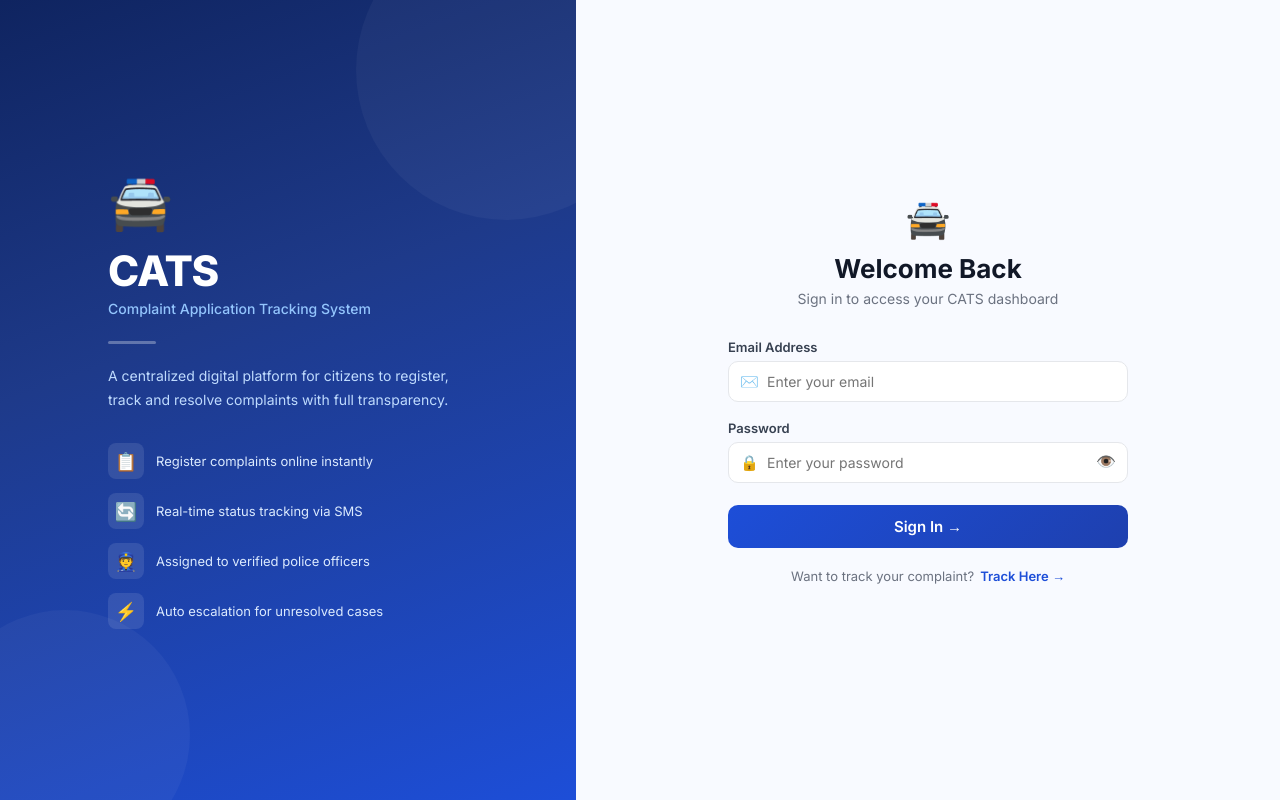
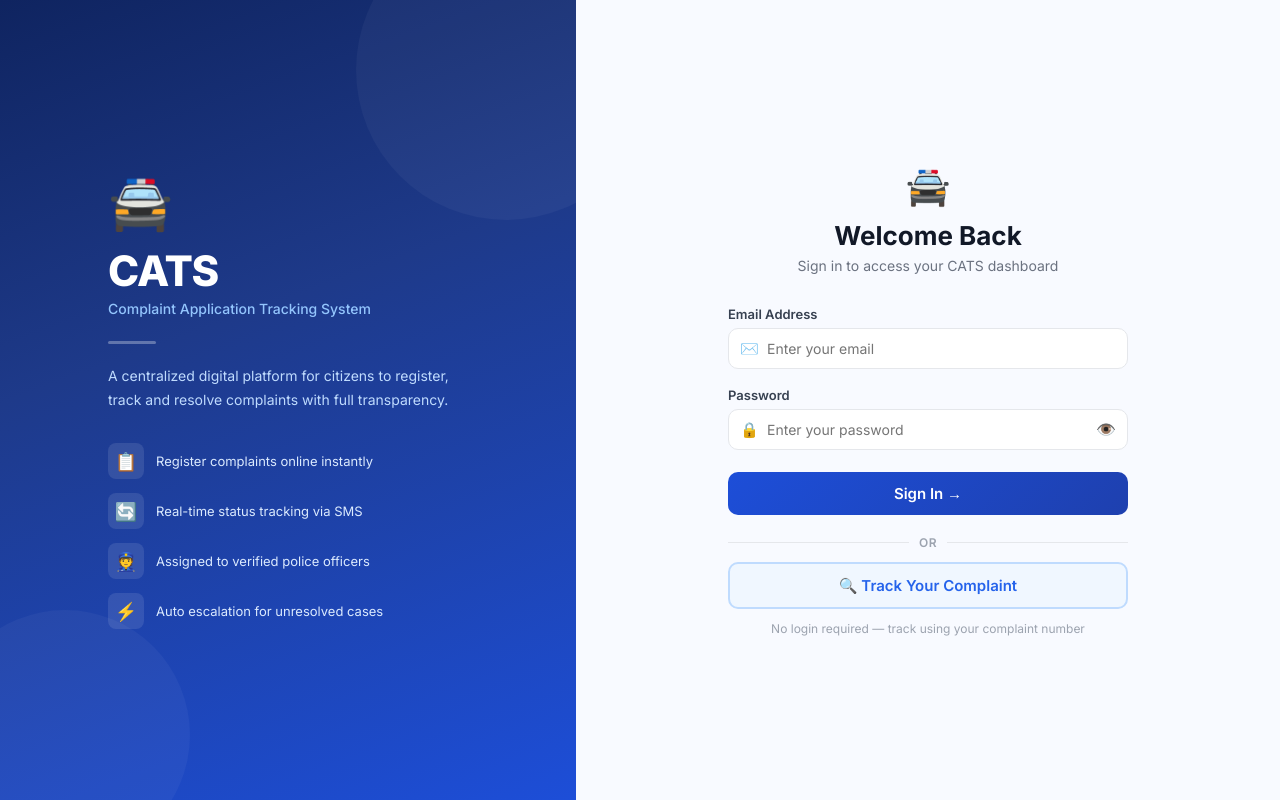
Before and after one commit to rohitdorkar/cats-frontend, a React (Create React App) app: page /login in a window 1280 px wide. Built offline with nearby package versions, Linux system fonts and the light colour scheme; no server answers.

Commit message:
Track complaint corrected

```diff
--- a/src/index.css
+++ b/src/index.css
@@ -3304,3 +3304,62 @@ tr:hover td {
 .analytics-rank {
   font-size: 16px;
 }
+
+
+
+/* ─── Track Complaint Section on Login ─────────────── */
+
+.login-track-section {
+  margin-top: 20px;
+  display: flex;
+  flex-direction: column;
+  align-items: center;
+  gap: 12px;
+}
+
+.login-track-divider {
+  width: 100%;
+  display: flex;
+  align-items: center;
+  gap: 10px;
+}
+.login-track-divider::before,
+.login-track-divider::after {
+  content: '';
+  flex: 1;
+  height: 1px;
+  background: #e5e7eb;
+}
+.login-track-divider-text {
+  font-size: 12px;
+  color: #9ca3af;
+  font-weight: 600;
+  letter-spacing: 0.05em;
+}
+
+.login-track-btn {
+  display: block;
+  width: 100%;
+  padding: 12px;
+  text-align: center;
+  background: #f0f7ff;
+  color: #2563eb;
+  border: 2px solid #bfdbfe;
+  border-radius: 10px;
+  font-size: 15px;
+  font-weight: 600;
+  text-decoration: none;
+  transition: background 0.15s ease, border-color 0.15s ease, transform 0.1s ease;
+}
+.login-track-btn:hover {
+  background: #dbeafe;
+  border-color: #93c5fd;
+  transform: translateY(-1px);
+}
+
+.login-track-note {
+  font-size: 12px;
+  color: #9ca3af;
+  text-align: center;
+  margin: 0;
+}
--- a/src/pages/LoginPage.jsx
+++ b/src/pages/LoginPage.jsx
@@ -230,11 +230,16 @@ export default function LoginPage() {
           </form>
 
           {/* Track link */}
-          <div className="login-track-link">
-            <span>Want to track your complaint?</span>
-            <Link to="/track" className="login-track-anchor">
-              Track Here →
+          <div className="login-track-section">
+            <div className="login-track-divider">
+              <span className="login-track-divider-text">OR</span>
+            </div>
+            <Link to="/track" className="login-track-btn">
+              🔍 Track Your Complaint
             </Link>
+            <p className="login-track-note">
+              No login required — track using your complaint number
+            </p>
           </div>
 
           {/* Demo credentials */}
```
